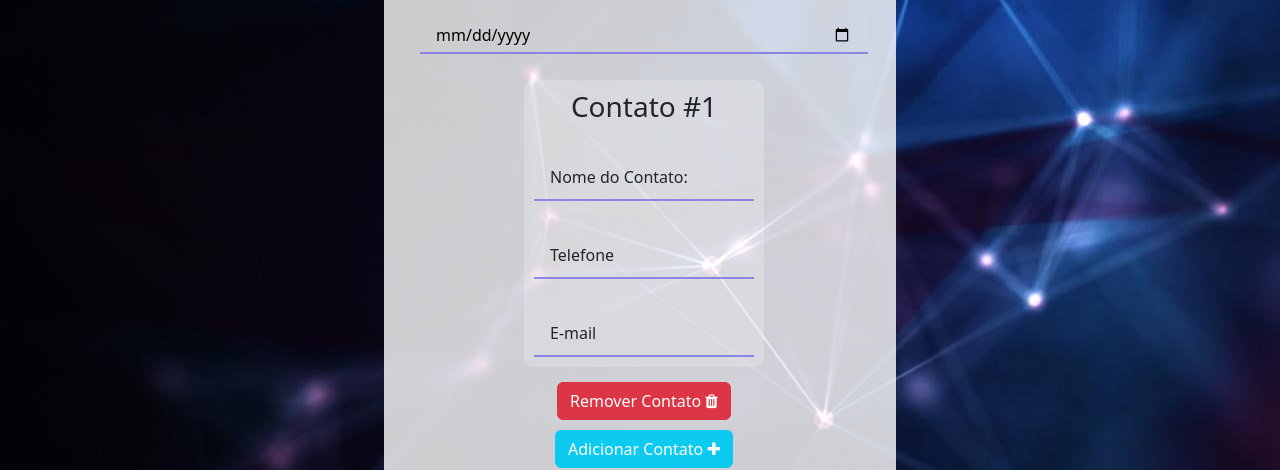
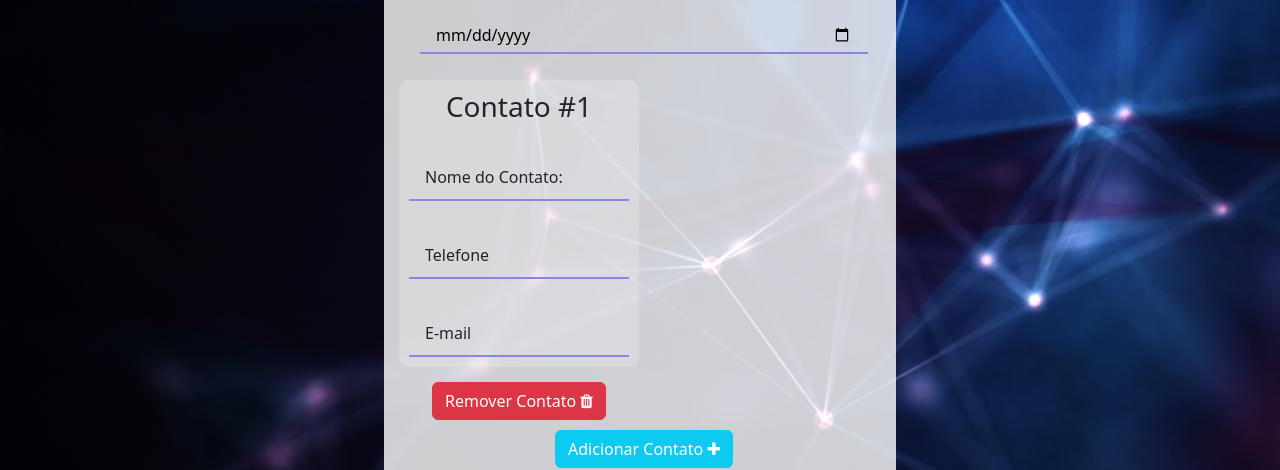
Before and after one commit to Gustavoo01/Desafio_Elotech, an Angular app in the folder api-front/: page / in a window 1280 px wide. Shown: the part 479-949 px from the top of the page. Built offline with nearby package versions, Linux system fonts and the light colour scheme; no server answers; a web font is replaced by a local one.

Commit message:
Testes | Ajustes layout

```diff
--- a/api-front/src/app/principal/principal.component.html
+++ b/api-front/src/app/principal/principal.component.html
@@ -27,19 +27,15 @@
             </div>
         </div>
 
-        <!-- <div class="d-flex flex-wrap"> -->
-        <div *ngFor="let contato of pessoa.contatos; let i = index">
-            <app-cadastro-contato [contato]="contato" [i]="i">
-
-
-            </app-cadastro-contato>
-            <button class="btn btn-danger" (click)="removerContato(i)">
-                Remover Contato <i class="fa fa-trash" aria-hidden="true"></i></button>
+        <div class="d-flex flex-wrap">
+            <div *ngFor="let contato of pessoa.contatos; let i = index">
+                <app-cadastro-contato [contato]="contato" [i]="i"></app-cadastro-contato>
+                <button class="btn btn-danger" (click)="removerContato(i)">
+                    Remover Contato <i class="fa fa-trash" aria-hidden="true"></i></button>
+            </div>
         </div>
         <button class="btn btn-info" (click)="adicionarContato()" style="color: white;">
             Adicionar Contato <i class="fa fa-plus" style="color: white;"></i></button>
-        <!-- </div> -->
-        <br />
 
         <hr>
 
```
Also changed, not shown: 1 other file (tests, documents, lock files or other folders).
